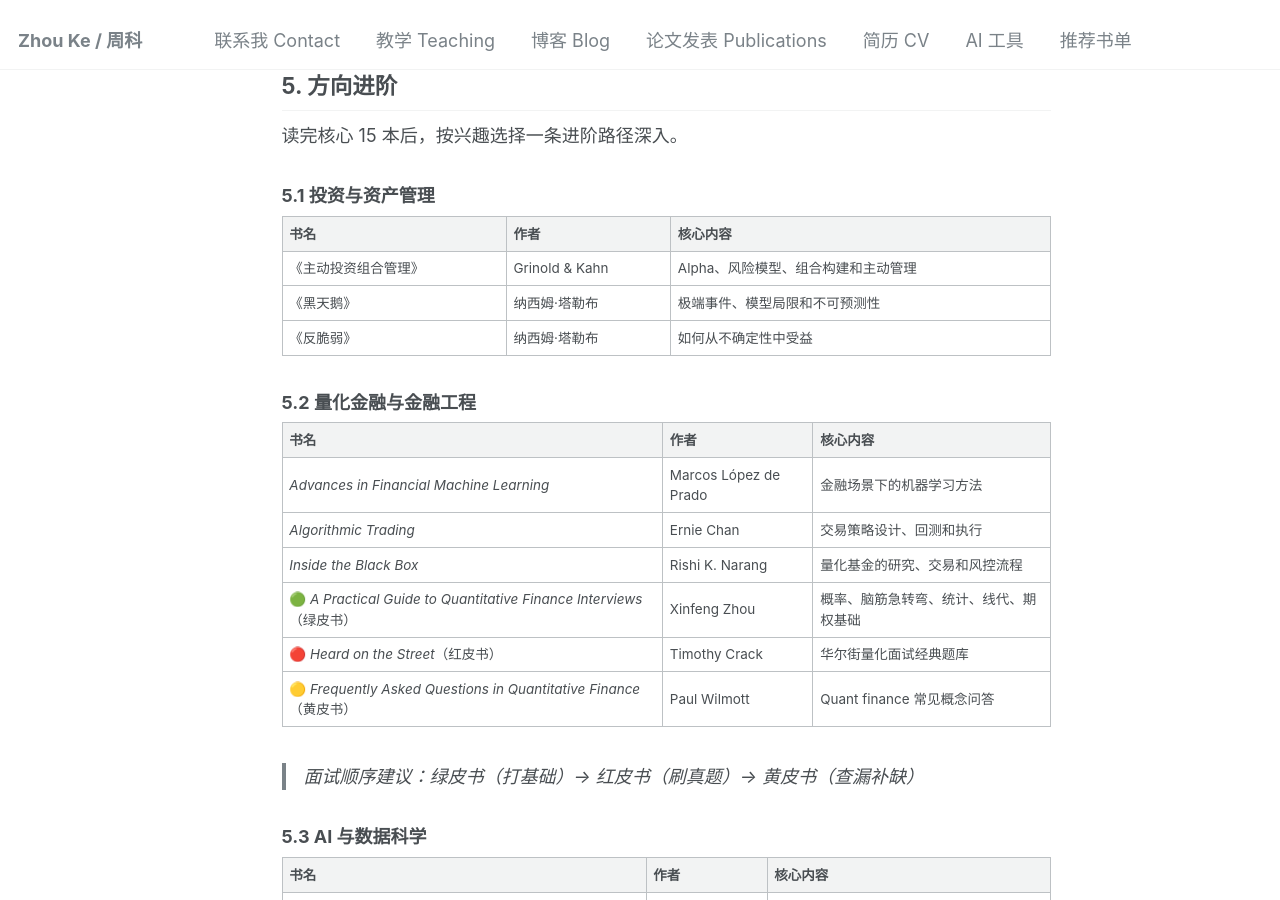
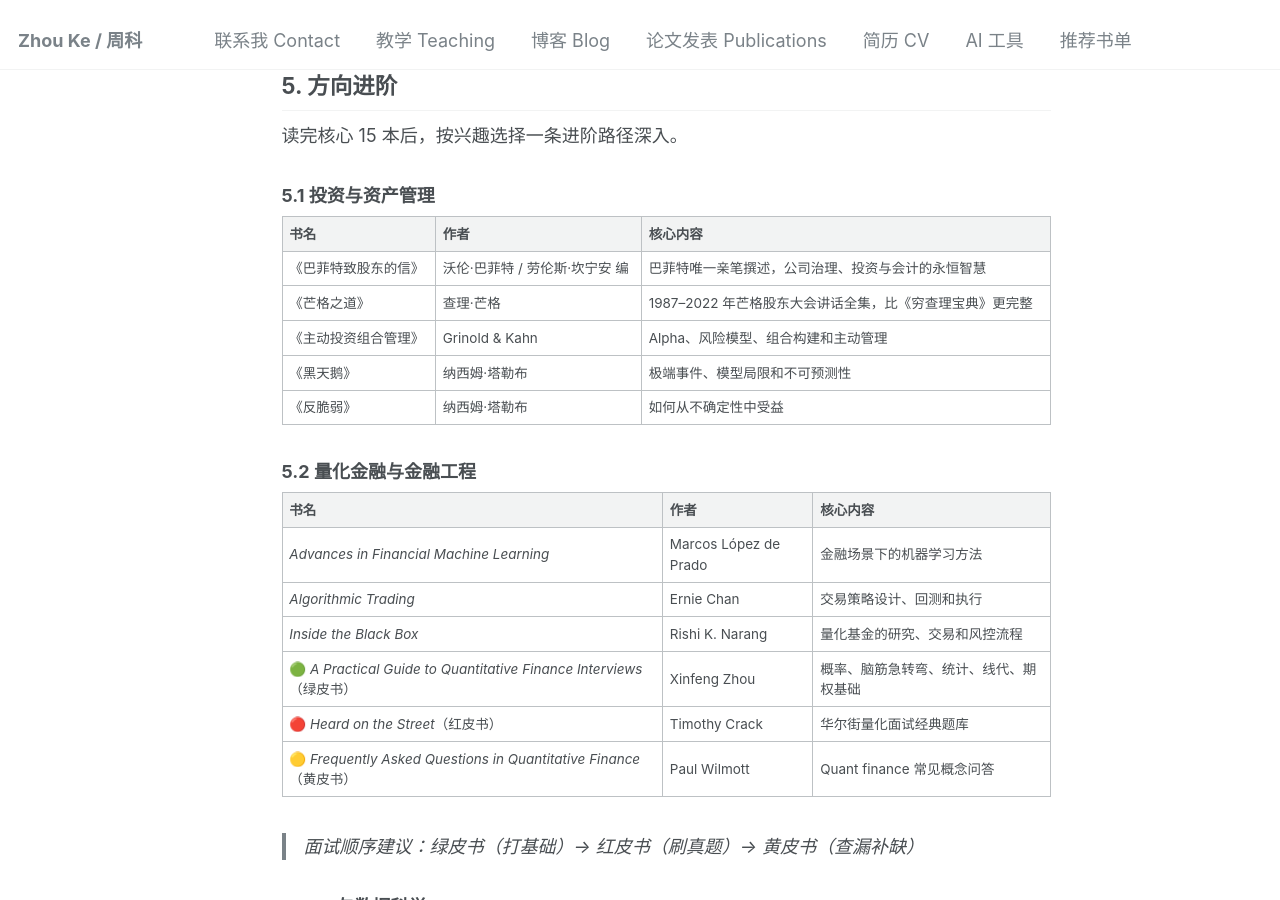
Before and after one commit to hustzhke/hustzhke.github.io, a Jekyll site: the page built from _pages/reading-list.md, in a window 1280 px wide and 900 px high, scrolled down 3030 px. Built offline with Jekyll 4.4.1, drawn with Linux system fonts in a browser that asks for light colours.

Commit message:
feat: add 巴菲特致股东的信 and 芒格之道 to 5.1 投资进阶
巴菲特亲笔(9.0分) + 芒格1987-2022讲话全集(9.3分)

```diff
--- a/_pages/reading-list.md
+++ b/_pages/reading-list.md
@@ -120,6 +120,8 @@
 
 | 书名 | 作者 | 核心内容 |
 |------|------|----------|
+| 《巴菲特致股东的信》 | 沃伦·巴菲特 / 劳伦斯·坎宁安 编 | 巴菲特唯一亲笔撰述，公司治理、投资与会计的永恒智慧 |
+| 《芒格之道》 | 查理·芒格 | 1987–2022 年芒格股东大会讲话全集，比《穷查理宝典》更完整 |
 | 《主动投资组合管理》 | Grinold & Kahn | Alpha、风险模型、组合构建和主动管理 |
 | 《黑天鹅》 | 纳西姆·塔勒布 | 极端事件、模型局限和不可预测性 |
 | 《反脆弱》 | 纳西姆·塔勒布 | 如何从不确定性中受益 |
```
